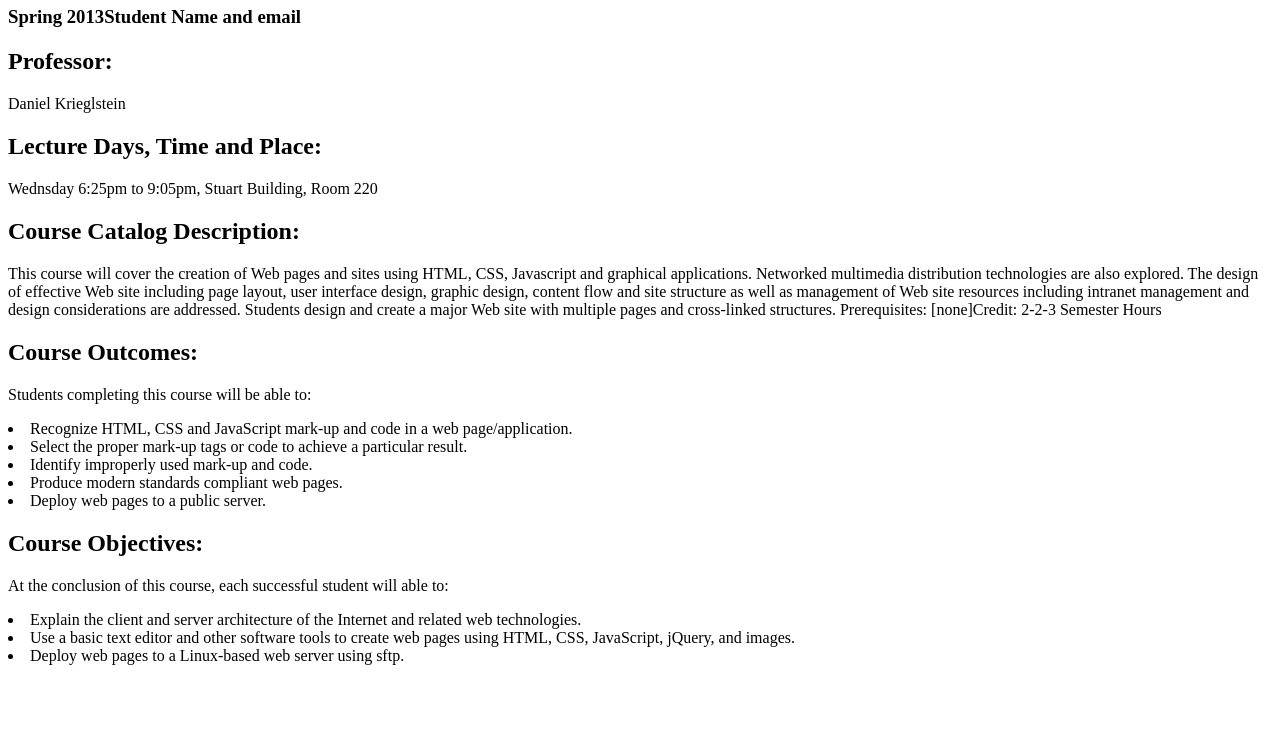
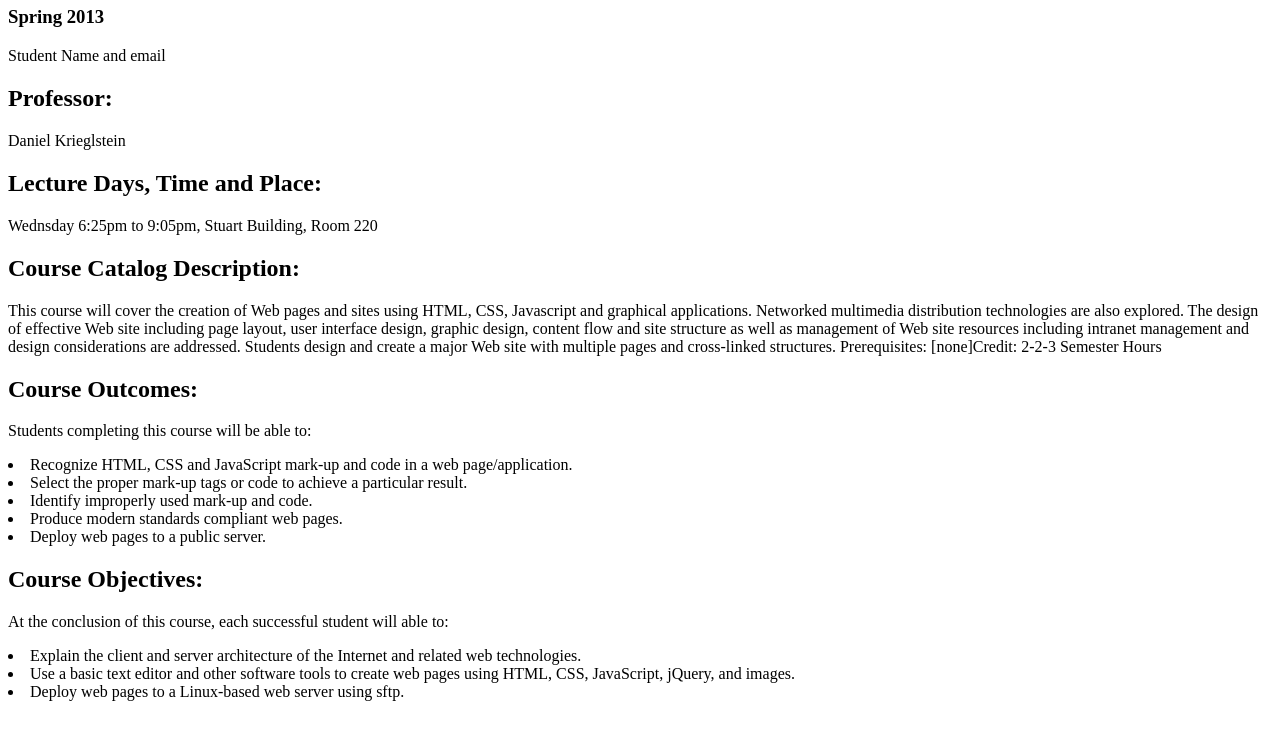
Before and after one commit to ARJSR/lab-2, a plain HTML site: page index.html in a window 1280 px wide. Shown: the part 60-800 px from the top of the page. Drawn offline with Linux system fonts and the light colour scheme.

Commit message:
fixed lines 9 and 10

```diff
--- a/index.html
+++ b/index.html
@@ -6,7 +6,7 @@
 </head>
 <body>
 <h1>ITMD-361 Internet Technologies and Web Design</h1>
-<h3>Spring 2013</h3)
+<h3>Spring 2013</h3>
 <p>Student Name and email</p>
 <h2>Professor:</h2>
 <p>Daniel Krieglstein</p>
```
